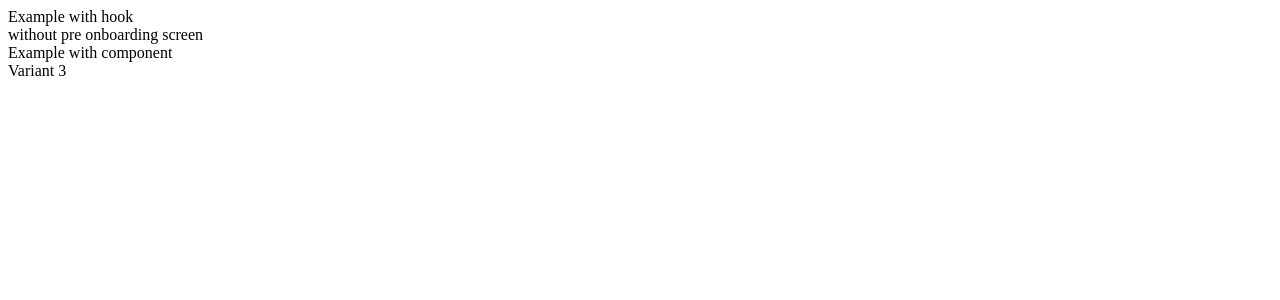
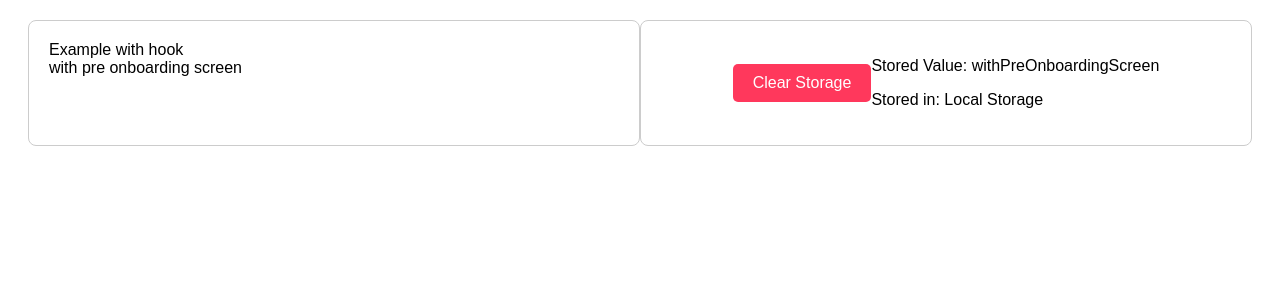
Before and after one commit to riwom/react-ab-tasty, a React (Vite) app: page / in a window 1280 px wide. Shown: the top 300 px of the page. Built offline with nearby package versions, Linux system fonts and the light colour scheme.

Commit message:
updated demo

```diff
--- /dev/null
+++ b/demo/App.css
@@ -0,0 +1,34 @@
+.app-container {
+  display: flex;
+  justify-content: space-between;
+  margin: 20px;
+  font-family: Arial, sans-serif;
+}
+
+.demo-section,
+.control-section {
+  border: 1px solid #ccc;
+  padding: 20px;
+  border-radius: 8px;
+  width: 48%;
+}
+
+.control-section {
+  display: flex;
+  justify-content: center;
+  align-items: center;
+}
+
+button {
+  padding: 10px 20px;
+  background-color: #ff385c;
+  color: white;
+  border: none;
+  border-radius: 5px;
+  cursor: pointer;
+  font-size: 16px;
+}
+
+button:hover {
+  background-color: #f22e50;
+}
--- a/demo/App.tsx
+++ b/demo/App.tsx
@@ -1,12 +1,17 @@
-import { Experiment } from '../lib/Experiment';
+import { useEffect, useState } from 'react';
+import { StorageType } from '../lib/types';
 import { useExperiment } from '../lib/useExperiment';
-
-import { StorageType } from '../lib/types';
+import './App.css';
 
 function App() {
+  const [storageValue, setStorageValue] = useState('');
+
   const { ExperimentComponent } = useExperiment({
     weights: [50, 50],
-    variants: [<div>with pre onboarding screen</div>, <div>without pre onboarding screen</div>],
+    variants: [
+      <div key="with">with pre onboarding screen</div>,
+      <div key="without">without pre onboarding screen</div>,
+    ],
     logger: (variant) => console.log(`User placed in group ${variant} from hook`),
     storageType: StorageType.Local,
     storageKey: 'experimentWithHook',
@@ -14,27 +19,29 @@ function App() {
     variantIdentifiers: ['withPreOnboardingScreen', 'withoutPreOnboardingScreen'],
   });
 
-  const loggerForComponent = (variantForComponent: string) => {
-    console.log(`Current variant with component: ${variantForComponent}`);
+  useEffect(() => {
+    const value = localStorage.getItem('experimentWithHook');
+    setStorageValue(value || 'No value stored');
+  }, []);
+
+  const clearStorage = () => {
+    localStorage.removeItem('experimentWithHook');
+    window.location.reload();
   };
 
   return (
-    <div>
-      <div>
+    <div className="app-container">
+      <div className="demo-section">
         <div>Example with hook</div>
         {ExperimentComponent}
       </div>
 
-      <div>
-        <div>Example with component</div>
-        <Experiment
-          weights={[10, 20, 70]}
-          variants={[<div>Variant 1</div>, <div>Variant 2</div>, <div>Variant 3</div>]}
-          logger={loggerForComponent}
-          storageKey="experimentWithComponent"
-          variantIdentifiers={['A', 'B', 'C']}
-          enableLogging={true}
-        />
+      <div className="control-section">
+        <button onClick={clearStorage}>Clear Storage</button>
+        <div>
+          <p>Stored Value: {storageValue}</p>
+          <p>Stored in: Local Storage</p>
+        </div>
       </div>
     </div>
   );
```
